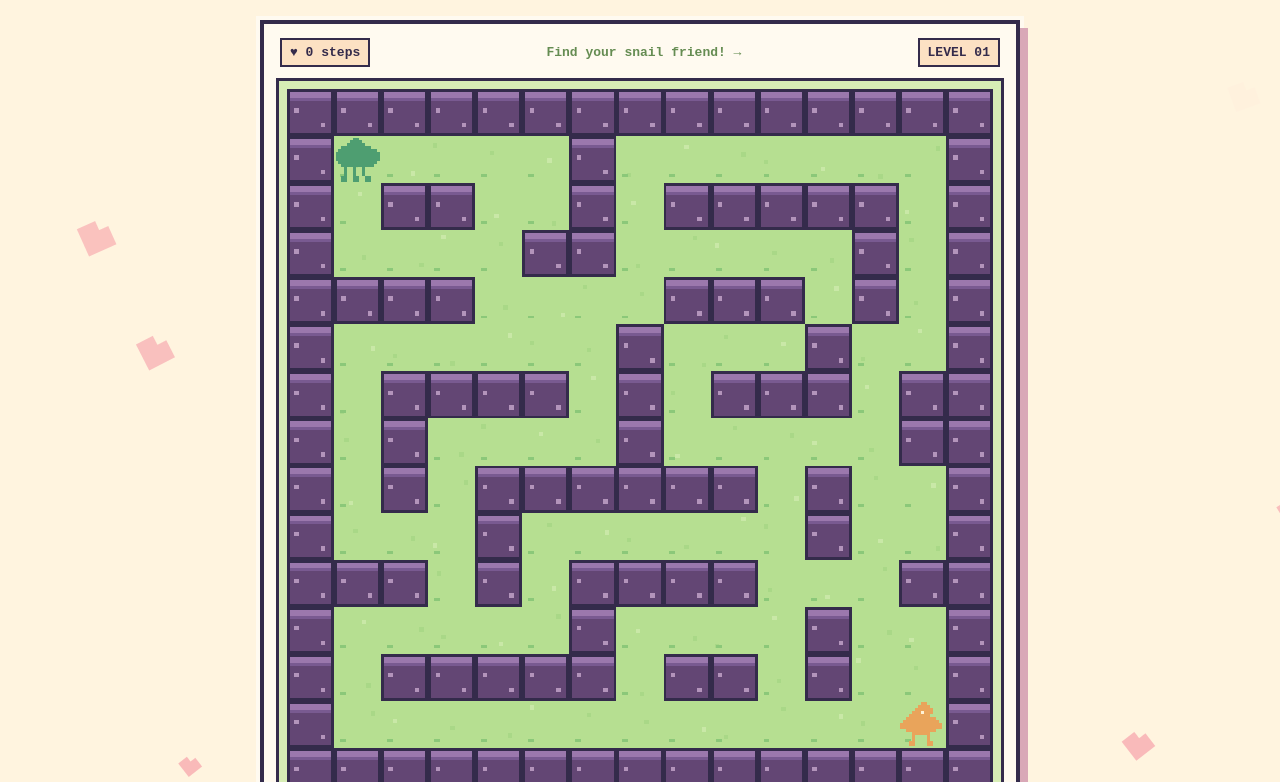
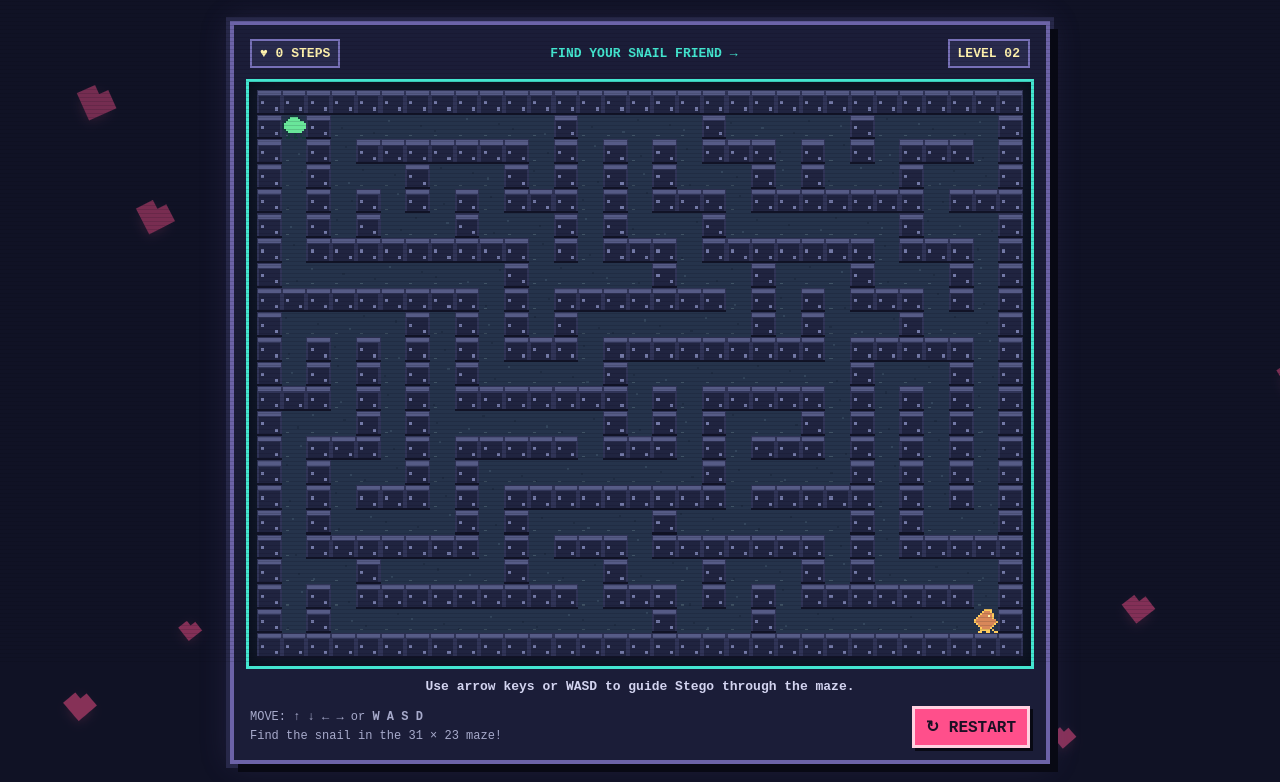
Before and after one commit to year02316/HBDbb, a plain HTML site: page index.html in a window 1280 px wide. Shown: the part 135-917 px from the top of the page. Drawn offline with Linux system fonts and the light colour scheme.

Commit message:
Upgrade maze with dark 8-bit arcade visuals and larger maze

```diff
--- a/index.html
+++ b/index.html
@@ -3,23 +3,28 @@
 <head>
   <meta charset="utf-8">
   <meta name="viewport" content="width=device-width, initial-scale=1">
-  <meta name="theme-color" content="#fff4df">
+  <meta name="theme-color" content="#101225">
   <title>Stego &amp; Snail — Pixel Maze</title>
   <style>
     :root {
-      color-scheme: light;
-      --ink: #342b4b;
-      --pink: #f27b91;
-      --cream: #fff4df;
-      --grass: #b6df91;
-      --grass-dark: #79b96c;
-      --tile: 32px;
+      color-scheme: dark;
+      --ink: #e7e4ff;
+      --pink: #ff4f8b;
+      --night: #101225;
+      --panel: #1b1d38;
+      --grass: #25334b;
+      --grass-dark: #1b2940;
+      --tile: 24px;
     }
     * { box-sizing: border-box; }
     body {
       margin: 0; min-height: 100vh; overflow-x: hidden; color: var(--ink);
-      background: var(--cream); font-family: "Courier New", monospace;
+      background: var(--night); font-family: "Courier New", monospace;
       image-rendering: pixelated;
+    }
+    body::before {
+      content: ""; position: fixed; inset: 0; pointer-events: none; z-index: 4; opacity: .14;
+      background: repeating-linear-gradient(0deg, transparent 0 3px, #090a16 3px 4px);
     }
     button { font: inherit; color: inherit; }
     .page { min-height: 100vh; position: relative; isolation: isolate; overflow: hidden; }
@@ -27,9 +32,9 @@
     .heart {
       --size: 16px; --duration: 12s; --drift: 35px;
       position: absolute; bottom: -40px; left: var(--left); width: var(--size); height: var(--size);
-      background: #f27b91; opacity: .48; transform: rotate(45deg);
+      background: #ff4f8b; opacity: .48; transform: rotate(45deg);
       animation: float-up var(--duration) linear infinite; animation-delay: var(--delay);
-      image-rendering: pixelated;
+      image-rendering: pixelated; box-shadow: 0 0 12px #ff4f8b66;
     }
     .heart::before, .heart::after { content: ""; position: absolute; width: 100%; height: 100%; background: inherit; }
     .heart::before { top: -50%; left: 0; }
@@ -42,42 +47,44 @@
     }
     main { width: min(940px, calc(100% - 32px)); margin: 0 auto; padding: 34px 0 48px; }
     header { text-align: center; margin-bottom: 20px; }
-    .eyebrow { font-size: 12px; letter-spacing: .16em; text-transform: uppercase; color: #806b82; font-weight: bold; }
-    h1 { margin: 9px 0 5px; font-size: clamp(26px, 5vw, 48px); line-height: 1.1; text-shadow: 3px 3px 0 #f7bd83; }
-    .subtitle { margin: 0; color: #71647a; font-size: 14px; }
+    .eyebrow { font-size: 12px; letter-spacing: .2em; text-transform: uppercase; color: #43e6d0; font-weight: bold; text-shadow: 0 0 10px #43e6d066; }
+    h1 { margin: 9px 0 5px; font-size: clamp(26px, 5vw, 48px); line-height: 1.1; color: #fff2ad; text-shadow: 4px 4px 0 #9c3d7a, 0 0 18px #ff4f8b55; }
+    .subtitle { margin: 0; color: #a7aacb; font-size: 14px; }
     .game-shell {
-      background: #fffaf0; border: 4px solid var(--ink); padding: 12px;
-      box-shadow: 8px 8px 0 #d9a8b7, 0 0 0 4px #fffaf0;
-      max-width: 760px; margin: 24px auto 0;
+      background: var(--panel); border: 4px solid #6c63a8; padding: 12px;
+      box-shadow: 8px 8px 0 #080914, 0 0 0 4px #272849, 0 0 30px #6555a833;
+      max-width: 820px; margin: 24px auto 0;
     }
     .hud { display: flex; justify-content: space-between; align-items: center; gap: 12px; padding: 2px 4px 11px; font-weight: bold; font-size: 13px; }
-    .hud .goal { color: #658c52; }
-    .badge { background: #fce1c3; border: 2px solid var(--ink); padding: 5px 8px; white-space: nowrap; }
-    .board-wrap { position: relative; padding: 8px; background: #d7edb5; border: 3px solid var(--ink); }
+    .hud .goal { color: #43e6d0; text-align: center; }
+    .badge { background: #292b4d; border: 2px solid #7770b7; padding: 5px 8px; white-space: nowrap; color: #fff2ad; }
+    .board-wrap { position: relative; padding: 8px; background: #11182a; border: 3px solid #43e6d0; box-shadow: inset 0 0 18px #070d18; }
     canvas { display: block; width: 100%; height: auto; image-rendering: pixelated; image-rendering: crisp-edges; }
-    .message { min-height: 25px; padding: 10px 3px 2px; text-align: center; font-size: 13px; font-weight: bold; }
-    .message.won { color: #598c50; }
+    .message { min-height: 25px; padding: 10px 3px 2px; text-align: center; font-size: 13px; font-weight: bold; color: #d3d4f0; }
+    .message.won { color: #43e6d0; text-shadow: 0 0 10px #43e6d066; }
     .controls { display: flex; align-items: center; justify-content: space-between; gap: 12px; margin: 10px 4px 0; }
-    .help { font-size: 12px; line-height: 1.6; color: #71647a; }
+    .help { font-size: 12px; line-height: 1.6; color: #a7aacb; }
     .reset {
-      background: var(--pink); border: 3px solid var(--ink); box-shadow: 3px 3px 0 var(--ink);
+      background: #ff4f8b; color: #1b1024; border: 3px solid #ffd1e1; box-shadow: 3px 3px 0 #080914;
       padding: 8px 11px; font-weight: bold; cursor: pointer;
     }
-    .reset:active { transform: translate(2px, 2px); box-shadow: 1px 1px 0 var(--ink); }
+    .reset:active { transform: translate(2px, 2px); box-shadow: 1px 1px 0 #080914; }
     .dpad { display: none; grid-template: repeat(2, 38px) / repeat(3, 42px); justify-content: center; gap: 4px; margin: 16px auto 3px; }
-    .dpad button { background: #fce1c3; border: 2px solid var(--ink); box-shadow: 2px 2px 0 var(--ink); font-size: 19px; touch-action: manipulation; }
+    .dpad button { background: #292b4d; border: 2px solid #43e6d0; box-shadow: 2px 2px 0 #080914; font-size: 19px; touch-action: manipulation; }
     .dpad [data-dir="up"] { grid-area: 1 / 2; }
     .dpad [data-dir="left"] { grid-area: 2 / 1; }
     .dpad [data-dir="down"] { grid-area: 2 / 2; }
     .dpad [data-dir="right"] { grid-area: 2 / 3; }
-    footer { text-align: center; margin-top: 21px; color: #8c7890; font-size: 11px; }
+    footer { text-align: center; margin-top: 21px; color: #777b9f; font-size: 11px; }
     @media (max-width: 600px) {
       main { padding-top: 25px; }
       .game-shell { padding: 8px; }
-      .hud { font-size: 11px; }
+      .hud { font-size: 10px; gap: 5px; }
+      .badge { padding: 4px 5px; }
       .dpad { display: grid; }
       .controls { align-items: flex-start; }
       .help { max-width: 68%; }
+      .board-wrap { padding: 4px; }
     }
     @media (prefers-reduced-motion: reduce) { .heart { animation-duration: 30s; } }
   </style>
@@ -87,21 +94,21 @@
     <div class="hearts" id="hearts" aria-hidden="true"></div>
     <main>
       <header>
-        <div class="eyebrow">A tiny pixel adventure</div>
+        <div class="eyebrow">★ 8-bit pixel adventure ★</div>
         <h1>Stego &amp; Snail</h1>
-        <p class="subtitle">A little maze, a big prehistoric friendship.</p>
+        <p class="subtitle">A bigger maze. More twists. One tiny snail to find.</p>
       </header>
       <section class="game-shell" aria-label="Stegosaurus and snail maze game">
         <div class="hud">
-          <span class="badge">♥ <span id="steps">0</span> steps</span>
-          <span class="goal">Find your snail friend! →</span>
-          <span class="badge">LEVEL 01</span>
+          <span class="badge">♥ <span id="steps">0</span> STEPS</span>
+          <span class="goal">FIND YOUR SNAIL FRIEND →</span>
+          <span class="badge">LEVEL 02</span>
         </div>
-        <div class="board-wrap"><canvas id="maze" aria-label="Maze game board"></canvas></div>
+        <div class="board-wrap"><canvas id="maze" aria-label="Large maze game board"></canvas></div>
         <div class="message" id="message" aria-live="polite">Use arrow keys or WASD to guide Stego through the maze.</div>
         <div class="controls">
-          <div class="help">Move: <b>↑ ↓ ← →</b> or <b>W A S D</b><br>Reach the snail to win!</div>
-          <button class="reset" id="reset" type="button">↻ Restart</button>
+          <div class="help">MOVE: <b>↑ ↓ ← →</b> or <b>W A S D</b><br>Find the snail in the 31 × 23 maze!</div>
+          <button class="reset" id="reset" type="button">↻ RESTART</button>
         </div>
         <div class="dpad" aria-label="Touch controls">
           <button data-dir="up" aria-label="Move up">▲</button>
@@ -110,86 +117,91 @@
           <button data-dir="right" aria-label="Move right">▶</button>
         </div>
       </section>
-      <footer>Made for slow strolls and snail-paced adventures ✿</footer>
+      <footer>INSERT COZY VIBES · PRESS START TO WANDER ✦</footer>
     </main>
   </div>
   <script>
     (() => {
-      const maze = [
-        "###############",
-        "#S....#.......#",
-        "#.##..#.#####.#",
-        "#....##.....#.#",
-        "####....###.#.#",
-        "#......#...#..#",
-        "#.####.#.###.##",
-        "#.#....#.....##",
-        "#.#.######.#..#",
-        "#...#......#..#",
-        "###.#.####...##",
-        "#.....#....#..#",
-        "#.#####.##.#..#",
-        "#...........G.#",
-        "###############"
-      ];
+      const width = 31, height = 23, tile = 24;
       const canvas = document.getElementById('maze');
       const ctx = canvas.getContext('2d');
-      const tile = 32;
-      canvas.width = maze[0].length * tile;
-      canvas.height = maze.length * tile;
-      let player = { x: 1, y: 1 }, steps = 0, won = false;
+      canvas.width = width * tile;
+      canvas.height = height * tile;
+      let maze, player, steps = 0, won = false;
       const start = { x: 1, y: 1 };
-      const goal = { x: 13, y: 13 };
+      const goal = { x: width - 2, y: height - 2 };
 
-      // Draw the characters on a tiny pixel grid, then scale them without smoothing.
+      // Recursive backtracking carves a connected, twisty maze with many dead ends.
+      function makeMaze() {
+        const grid = Array.from({ length: height }, () => Array(width).fill('#'));
+        const stack = [{ ...start }];
+        grid[start.y][start.x] = '.';
+        while (stack.length) {
+          const current = stack[stack.length - 1];
+          const options = [[0, -2], [0, 2], [-2, 0], [2, 0]]
+            .map(([dx, dy]) => ({ x: current.x + dx, y: current.y + dy, dx, dy }))
+            .filter(next => next.x > 0 && next.x < width - 1 && next.y > 0 && next.y < height - 1 && grid[next.y][next.x] === '#');
+          if (!options.length) { stack.pop(); continue; }
+          const next = options[Math.floor(Math.random() * options.length)];
+          grid[current.y + next.dy / 2][current.x + next.dx / 2] = '.';
+          grid[next.y][next.x] = '.';
+          stack.push({ x: next.x, y: next.y });
+        }
+        grid[start.y][start.x] = 'S';
+        grid[goal.y][goal.x] = 'G';
+        return grid.map(row => row.join(''));
+      }
+
+      // 12×12 hand-built sprites use a Game Boy-inspired limited palette.
       function drawSprite(x, y, pixels, palette) {
-        const size = 16, scale = 2;
+        const scale = 2;
         pixels.forEach((row, py) => [...row].forEach((value, px) => {
-          if (value !== '.') { ctx.fillStyle = palette[value]; ctx.fillRect(x * tile + px * scale + 1, y * tile + py * scale + 1, scale, scale); }
+          if (value !== '.') { ctx.fillStyle = palette[value]; ctx.fillRect(x * tile + px * scale, y * tile + py * scale, scale, scale); }
         }));
       }
       const stego = [
-        "......gg........", ".....gggg.......", "....gggggg......", "..gggggggggg....",
-        ".ggggggggggggg..", "ggggggggggggggg.", "ggggggggggggggg.", "ggggggggggggggg.",
-        ".ggggggggggggg..", "..ggggggggggg...", "...g..g..g......", "...g..g..g......",
-        "...g..g..g......", "..gg..gg..gg....", "..gg..gg..gg....", "................"
+        "....dddd....", "...dDDDDd...", "..dDDDDDDd..", ".dDDDDDDDDD.",
+        "dDDDDDDDDDDD", "dDDDDDDDDDDD", "dDDDDDDDDDDD", ".dDDDDDDDDD.",
+        "..dDDDDDDD..", "...d..d..d...", "...d..d..d...", "..dd..dd..dd."
       ];
       const snail = [
-        ".......oo.......", "......oooo......", ".....oooooo.....", "....ooobooo.....",
-        "...ooooooo......", "..oooooooooo....", ".oooooooooooo...", "oooooooooooooo..",
-        "oooooooooooooo..", "..oooooooooo....", "....oooooo......", "....o....o......",
-        "....o....o......", "...oo....oo.....", "...oo....oo.....", "................"
+        ".....ssss...", "....sSSSs...", "...sSSSSSs..", "..sSSSSeSs..",
+        ".sSSSSSSSs..", "sSSSSSSSSSS.", "sSSSSSSSSSSs", ".sSSSSSSSSs.",
+        "..sSSSSSSs..", "...sSSSSs...", "...s..s..s..", "..ss..ss..ss"
       ];
+
       function draw() {
         ctx.clearRect(0, 0, canvas.width, canvas.height);
         maze.forEach((row, y) => [...row].forEach((cell, x) => {
           const px = x * tile, py = y * tile;
           if (cell === '#') {
-            ctx.fillStyle = '#795a91'; ctx.fillRect(px, py, tile, tile);
-            ctx.fillStyle = '#9b78ad'; ctx.fillRect(px + 2, py + 2, tile - 4, 4);
-            ctx.fillStyle = '#634674'; ctx.fillRect(px + 2, py + 8, tile - 4, tile - 10);
-            ctx.fillStyle = '#b394bb'; ctx.fillRect(px + 5, py + 13, 3, 3); ctx.fillRect(px + 23, py + 23, 3, 3);
-            ctx.strokeStyle = '#342b4b'; ctx.lineWidth = 2; ctx.strokeRect(px + 1, py + 1, tile - 2, tile - 2);
+            ctx.fillStyle = '#303457'; ctx.fillRect(px, py, tile, tile);
+            ctx.fillStyle = '#565b86'; ctx.fillRect(px + 1, py + 1, tile - 2, 4);
+            ctx.fillStyle = '#202440'; ctx.fillRect(px + 2, py + 6, tile - 4, tile - 8);
+            ctx.fillStyle = '#7379a6'; ctx.fillRect(px + 4, py + 11, 3, 3); ctx.fillRect(px + 17, py + 17, 3, 3);
+            ctx.fillStyle = '#111326'; ctx.fillRect(px, py + tile - 2, tile, 2);
           } else {
-            ctx.fillStyle = '#b6df91'; ctx.fillRect(px, py, tile, tile);
-            ctx.fillStyle = ((x + y) % 3 === 0) ? '#c9e8a7' : '#a9d887';
-            ctx.fillRect(px + ((x * 7 + y * 3) % 24) + 3, py + ((x * 5 + y * 11) % 24) + 3, 3, 3);
-            ctx.fillStyle = '#8bc879'; ctx.fillRect(px + 4, py + 26, 4, 2);
+            ctx.fillStyle = '#25334b'; ctx.fillRect(px, py, tile, tile);
+            ctx.fillStyle = ((x + y) % 3 === 0) ? '#34465d' : '#1f2c42';
+            ctx.fillRect(px + ((x * 7 + y * 3) % 17) + 3, py + ((x * 5 + y * 11) % 17) + 3, 2, 2);
+            ctx.fillStyle = '#405365'; ctx.fillRect(px + 4, py + 20, 3, 1);
           }
         }));
-        drawSprite(goal.x, goal.y, snail, { o: '#e9a45b', b: '#fff2d6' });
-        drawSprite(player.x, player.y, stego, { g: '#4e9e71' });
+        // Small objective marker under the snail adds a classic game collectible glow.
+        ctx.fillStyle = '#ffcb5c'; ctx.fillRect(goal.x * tile + 8, goal.y * tile + 20, 8, 2);
+        drawSprite(goal.x, goal.y, snail, { s: '#ffcb5c', S: '#d88759', e: '#fff2ad' });
+        drawSprite(player.x, player.y, stego, { d: '#173a3e', D: '#69e69a' });
       }
       function move(dx, dy) {
         if (won) return;
         const nx = player.x + dx, ny = player.y + dy;
-        if (maze[ny]?.[nx] === '#') return;
+        if (!maze[ny] || maze[ny][nx] === '#') return;
         player = { x: nx, y: ny }; steps++;
         document.getElementById('steps').textContent = steps;
         if (nx === goal.x && ny === goal.y) {
           won = true;
           const message = document.getElementById('message');
-          message.textContent = `You found your snail friend in ${steps} steps! ♥`;
+          message.textContent = `★ SNAIL RESCUED! ${steps} STEPS ★`;
           message.classList.add('won');
         }
         draw();
@@ -214,7 +226,7 @@
         message.textContent = 'Use arrow keys or WASD to guide Stego through the maze.';
         message.classList.remove('won'); draw();
       });
-      draw();
+      maze = makeMaze(); player = { ...start }; draw();
 
       // Random positions, sizes, drift, and timing make the pixel hearts feel organic.
       const hearts = document.getElementById('hearts');
```
